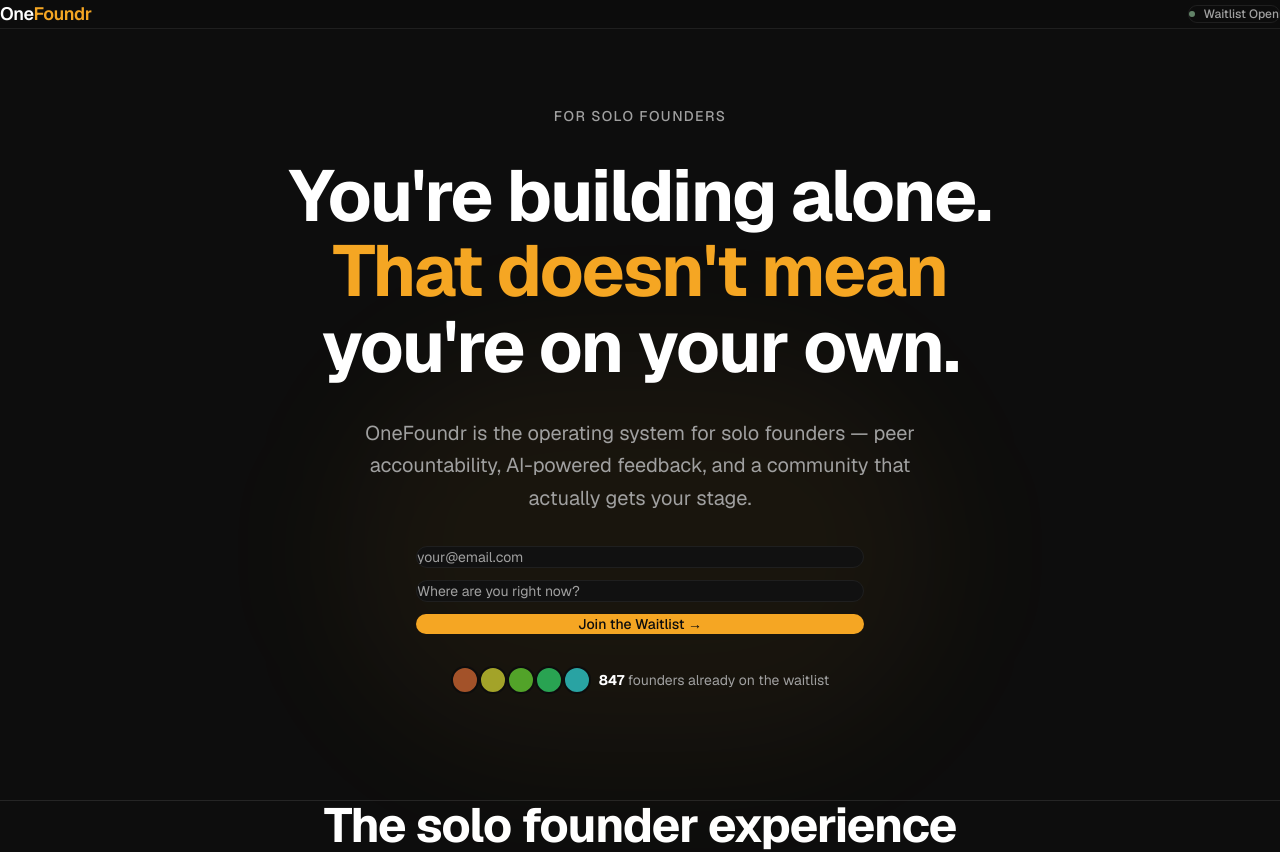
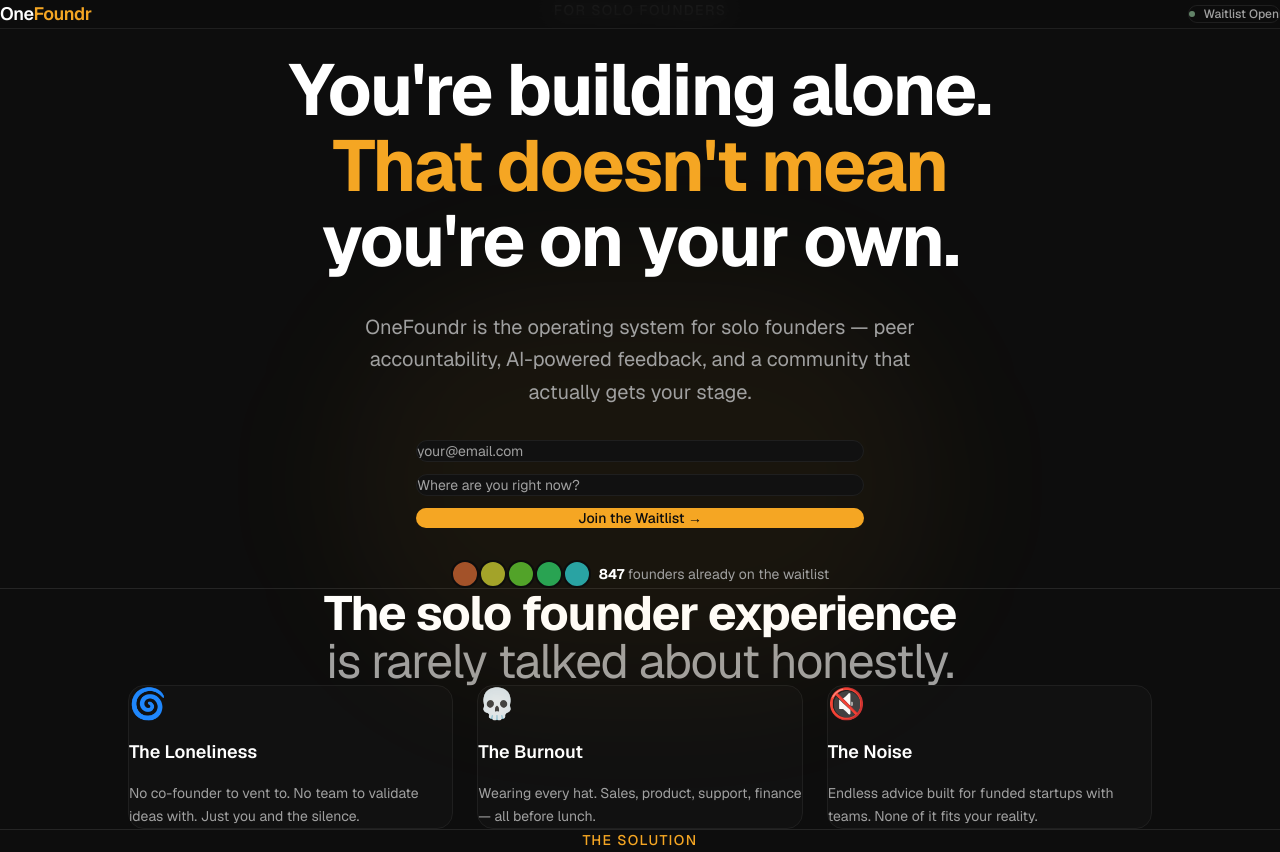
Before and after one commit to biso2005/onefoundr.v2, a Next.js app: page / in a window 1280 px wide. Shown: the top 852 px of the page. Built offline with nearby package versions, Linux system fonts and the light colour scheme.

Commit message:
Refine Hero and Problem layout: min-h-fit for Hero pb-24, mx-auto for Problem grid

```diff
--- a/src/components/Hero.tsx
+++ b/src/components/Hero.tsx
@@ -6,7 +6,7 @@
   const [count, setCount] = useState(847)
 
   return (
-    <section className="min-h-screen flex flex-col items-center justify-center text-center px-6 pt-24 pb-16">
+    <section className="min-h-fit flex flex-col items-center justify-center text-center px-6 pt-24 pb-24">
 
       {/* Ambient glow */}
       <div className="absolute top-1/3 left-1/2 -translate-x-1/2 -translate-y-1/2 w-[600px] h-[400px] bg-accent/5 rounded-full blur-3xl pointer-events-none" />
--- a/src/components/Problem.tsx
+++ b/src/components/Problem.tsx
@@ -34,7 +34,7 @@
           </h2>
         </div>
 
-        <div className="grid grid-cols-1 md:grid-cols-3 gap-6">
+        <div className="grid grid-cols-1 md:grid-cols-3 gap-6 mx-auto">
           {problems.map((p) => (
             <div
               key={p.title}
```
